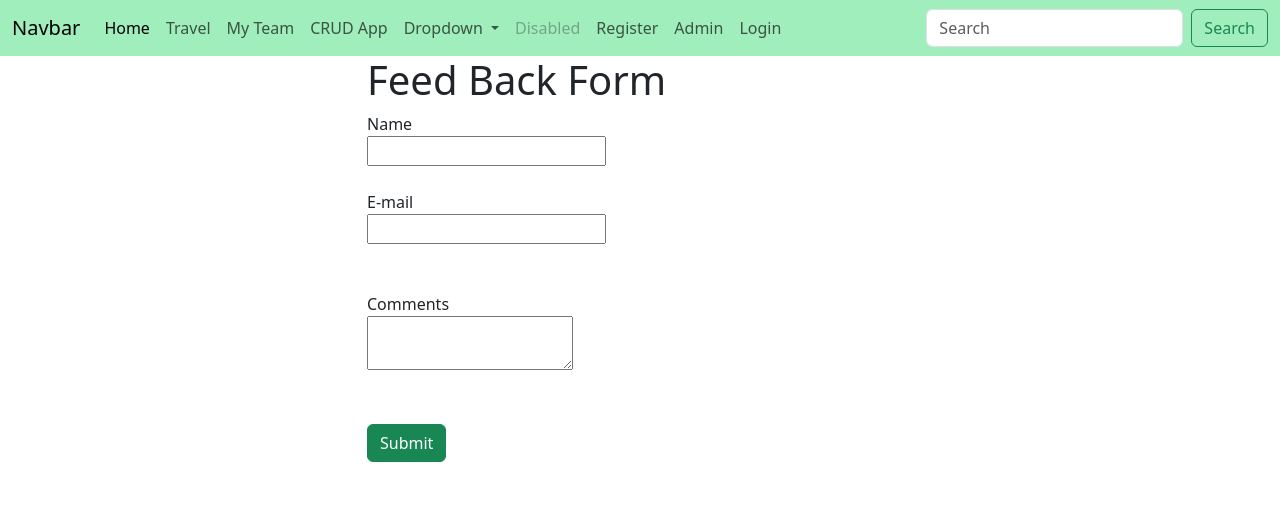
After one commit to ASAISANKAR/PFSD, a Django app: page /feedback/ in a window 1280 px wide. The commit adds this page. Shown: the top 509 px of the page. Run offline with Django 5.2, Linux system fonts and the light colour scheme.

Commit message:
messsage

```diff
--- a/myapp/templates/Navbar.html
+++ b/myapp/templates/Navbar.html
@@ -38,6 +38,7 @@
             <li><a class="nav-link disabled" aria-disabled="true" >Pie Chart</a></li>
             <li><a class="dropdown-item" href="{% url 'cars' %}">Cars Rental</a></li>
             <li><a class="dropdown-item" href="{% url 'weather' %}">Weather</a></li>
+            <li><a class="dropdown-item" href="{% url 'feedback' %}">Feed Back Form</a></li>
             <li><hr class="dropdown-divider"></li>
             <li><a class="dropdown-item" href="#">Something else here</a></li>
           </ul>
--- /dev/null
+++ b/myapp/templates/feedbackform.html
@@ -0,0 +1,66 @@
+<!DOCTYPE html>
+{% extends 'Navbar.html' %}
+{% load static %}
+<html lang="en">
+<head>
+    <meta charset="UTF-8">
+    <title>Title</title>
+</head>
+<body>
+{% block body %}
+
+<!------ Include the above in your HEAD tag ---------->
+<div class="container">
+  <div class="row justify-content-center">
+    <div class="col-md-6">
+<form class="form-horizontal" action="{% url 'feedbacksave' %}" method="POST">
+    {% csrf_token %}
+  <fieldset>
+          {% csrf_token %}
+<h1>Feed Back Form</h1>
+    <div class="control-group">
+      <!-- Username -->
+      <label class="control-label"  for="name">Name</label>
+      <div class="controls">
+        <input type="text" id="name" name="name" placeholder="" class="input-xlarge">
+      </div>
+    </div>
+<br>
+    <div class="control-group">
+      <!-- E-mail -->
+      <label class="control-label" for="email">E-mail</label>
+      <div class="controls">
+        <input type="text" id="email" name="email" placeholder="" class="input-xlarge">
+      </div>
+    </div>
+<br>
+      <br>
+
+    <div class="control-group">
+      <!-- Comments-->
+      <label class="control-label" for="Comments">Comments</label>
+      <div class="controls">
+        <textarea id="Comments" name="Comments" required></textarea>
+      </div>
+    </div>
+<br>
+
+
+
+<br>
+    <div class="control-group">
+      <!-- Button -->
+      <div class="controls">
+        <button class="btn btn-success" type="submit">Submit</button>
+      </div>
+    </div>
+  </fieldset>
+</form>
+  </div>
+</div>
+</div>
+<br><br>
+
+{% endblock %}
+</body>
+</html>
--- a/myapp/urls.py
+++ b/myapp/urls.py
@@ -23,5 +23,7 @@ urlpatterns = [
    path('cars/',cars,name='cars'),
    path('weather/',weatherpage,name='weather'),
    path('weatherlogic',weatherlogic,name='weatherlogic'),
+   path('feedback/',feedbackform,name='feedback'),
+   path('feedbacksave/',feedbacksave,name='feedbacksave'),
 
 ]
--- a/myapp/views.py
+++ b/myapp/views.py
@@ -159,3 +159,15 @@ def weatherlogic(request):
             else:
                 error_message = 'City not found. Please try again.'
                 return render(request, 'weatherappinput.html', {'error_message': error_message})
+
+def feedbackform(request):
+    return render(request,'feedbackform.html');
+
+def feedbacksave(request):
+    if request.method == 'POST':
+        name = request.POST.get('name')
+        email = request.POST.get('email')
+        Comments = request.POST.get('Comments')
+        Feedback.objects.create(name=name, email=email, Comments=Comments)
+        return redirect('newhomepage')
+    return render(request, 'feedbackform.html')
```
Also changed, not shown: myapp/models.py (+7 -0 lines), myapp/migrations/0005_feedback.py (added).
